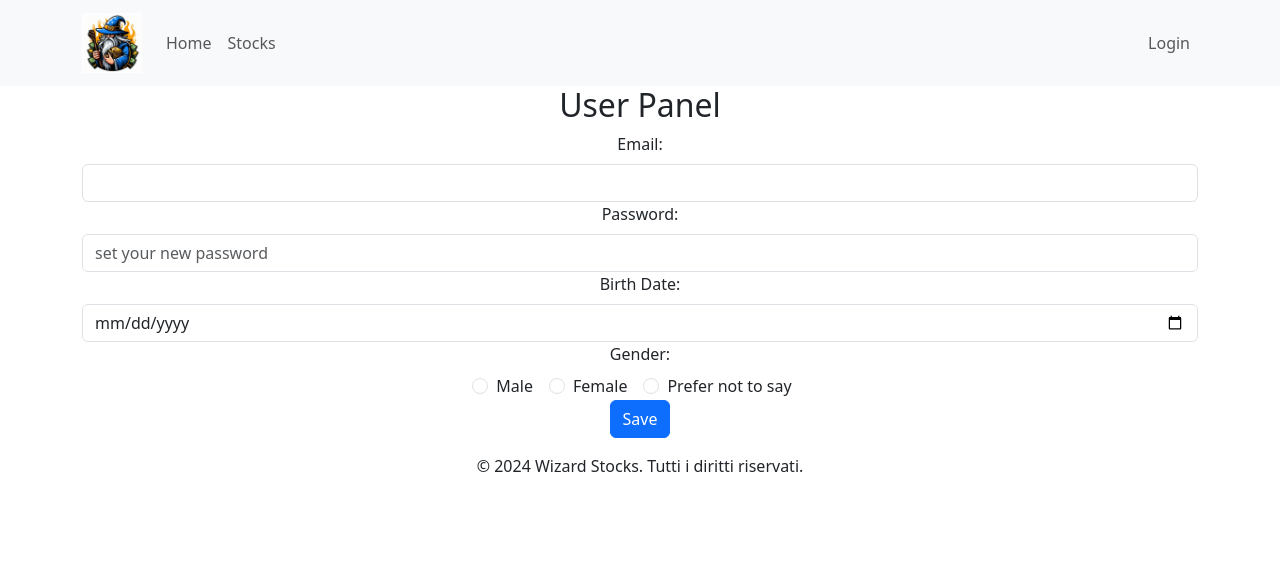
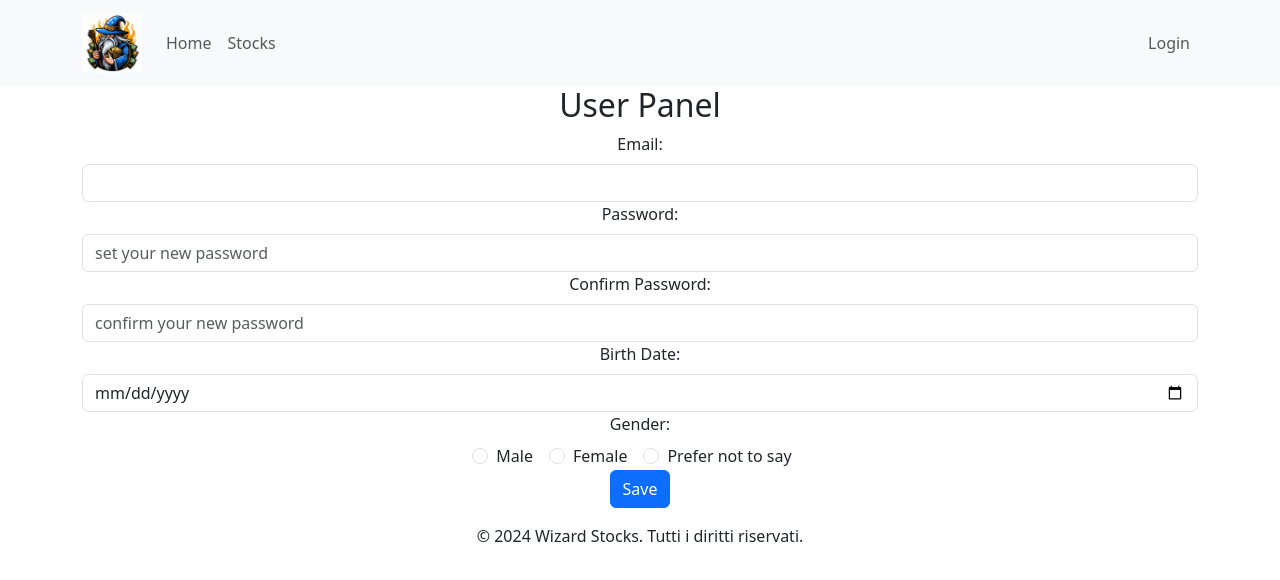
Before and after one commit to marcod08/CapstoneFinale_WizardStocks, a React (Create React App) app: page /panel in a window 1280 px wide. Shown: the top 580 px of the page. Built offline with nearby package versions, Linux system fonts and the light colour scheme; no server answers.

Commit message:
fix userpanel password

```diff
--- a/src/pages/UserPanel.jsx
+++ b/src/pages/UserPanel.jsx
@@ -5,15 +5,16 @@ const UserPanel = () => {
     const userId = localStorage.getItem('userId');
     const [user, setUser] = useState({
         email: '',
-        password: '',
         birthDate: '',
         gender: ''
     });
+    const [password, setPassword] = useState('');
+    const [confirmPassword, setConfirmPassword] = useState('');
     const [successMessage, setSuccessMessage] = useState(null);
     const [errorMessage, setErrorMessage] = useState(null);
     const accessToken = localStorage.getItem('accessToken');
 
-    // Qua fetcho i valori dell'utente dalle mie api
+    // Fetch dei valori dell'utente dalle API
     useEffect(() => {
         const fetchUser = async () => {
             try {
@@ -37,12 +38,26 @@ const UserPanel = () => {
 
     const handleChange = (e) => {
         const { name, value } = e.target;
-        setUser({ ...user, [name]: value });
+        if (name === 'password') {
+            setPassword(value);
+        } else if (name === 'confirmPassword') {
+            setConfirmPassword(value);
+        } else {
+            setUser({ ...user, [name]: value });
+        }
     };
 
-    // Qui fetcho per la modifica dei campi
+    // Fetch per la modifica dei dati utenti
     const handleSubmit = async (e) => {
         e.preventDefault();
+        if (!password) {
+            setErrorMessage('La password è obbligatoria');
+            return;
+        }
+        if (password !== confirmPassword) {
+            setErrorMessage('La password e la conferma della password non corrispondono');
+            return;
+        }
         try {
             const response = await fetch(`https://localhost:44365/api/Users/${userId}`, {
                 method: 'PUT',
@@ -50,7 +65,7 @@ const UserPanel = () => {
                     'Content-Type': 'application/json',
                     'Authorization': `Bearer ${accessToken}`
                 },
-                body: JSON.stringify(user)
+                body: JSON.stringify({ ...user, password })
             });
 
             if (!response.ok) {
@@ -79,7 +94,12 @@ const UserPanel = () => {
 
                 <Form.Group controlId="password">
                     <Form.Label>Password:</Form.Label>
-                    <Form.Control type="password" name="password" placeholder='set your new password' value={user.password} onChange={handleChange} />
+                    <Form.Control type="password" name="password" placeholder='set your new password' value={password} onChange={handleChange} />
+                </Form.Group>
+
+                <Form.Group controlId="confirmPassword">
+                    <Form.Label>Confirm Password:</Form.Label>
+                    <Form.Control type="password" name="confirmPassword" placeholder='confirm your new password' value={confirmPassword} onChange={handleChange} />
                 </Form.Group>
 
                 <Form.Group controlId="birthDate">
```
